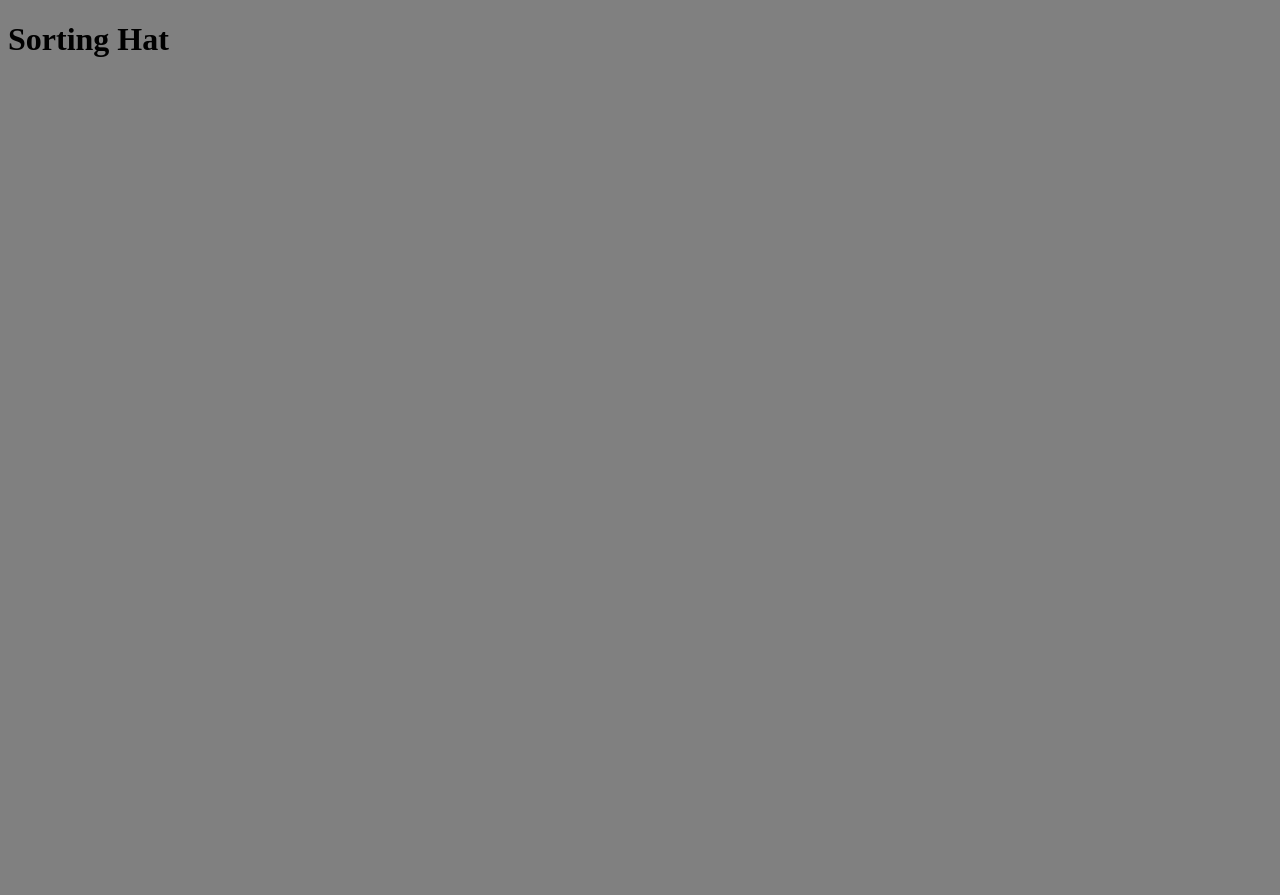
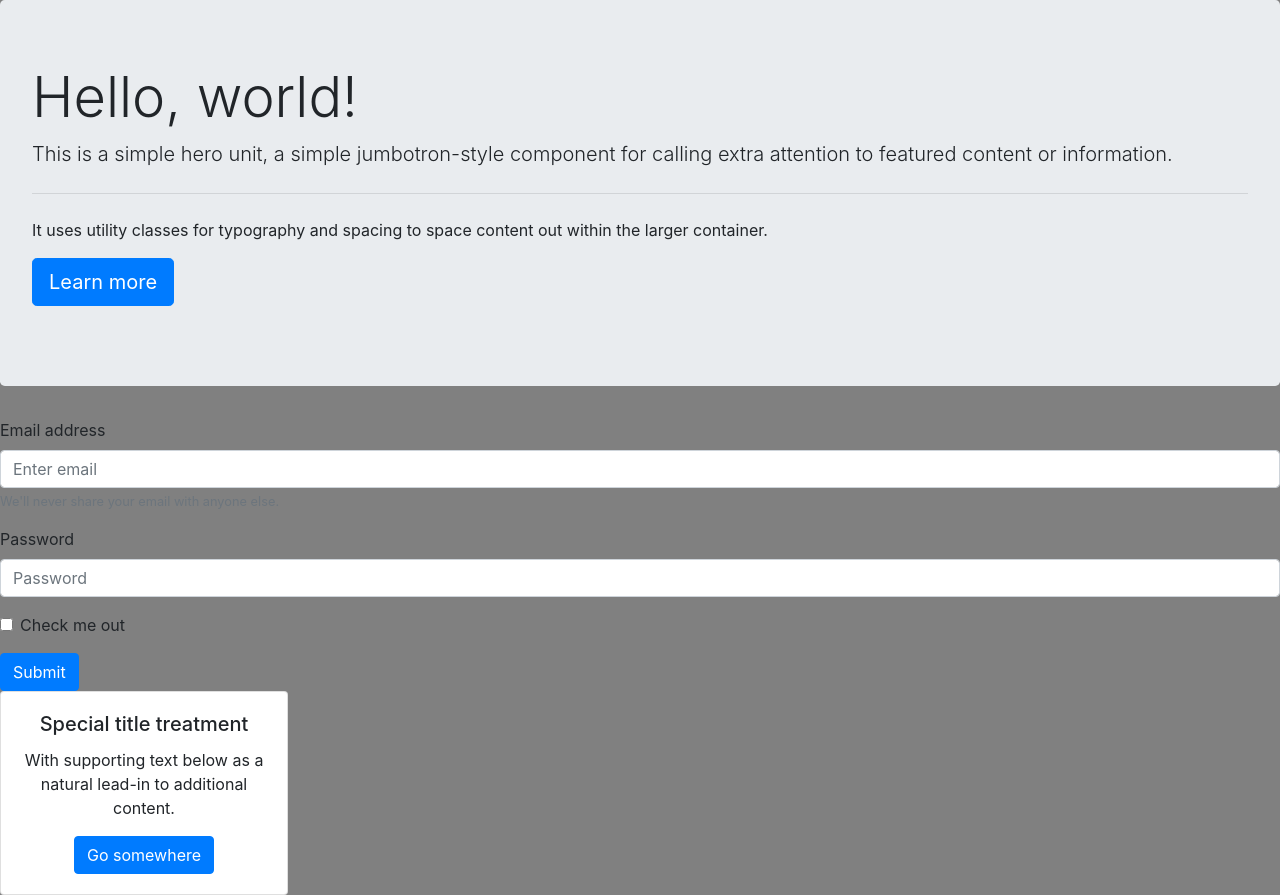
Before and after one commit to petestewart/sorting-hat, a plain HTML site: page index.html in a window 1280 px wide. Before the commit the page ends 800 px from the top, so only its background shows below. Drawn offline with nearby package versions, Linux system fonts and the light colour scheme.

Commit message:
added jumbotron form and card

```diff
--- a/index.html
+++ b/index.html
@@ -4,10 +4,57 @@
     <meta charset="UTF-8">
     <meta name="viewport" content="width=device-width, initial-scale=1.0">
     <title>Sorting Hat</title>
+    <link rel="stylesheet" href="https://stackpath.bootstrapcdn.com/bootstrap/4.4.1/css/bootstrap.min.css" integrity="sha384-Vkoo8x4CGsO3+Hhxv8T/Q5PaXtkKtu6ug5TOeNV6gBiFeWPGFN9MuhOf23Q9Ifjh" crossorigin="anonymous">
     <link rel="stylesheet" href="main.css">
 </head>
 <body>
-    <h1>Sorting Hat</h1>
+
+    <!-- fill out with intro -->
+    <div class="jumbotron">
+        <h1 class="display-4">Hello, world!</h1>
+        <p class="lead">This is a simple hero unit, a simple jumbotron-style component for calling extra attention to featured content or information.</p>
+        <hr class="my-4">
+        <p>It uses utility classes for typography and spacing to space content out within the larger container.</p>
+        <p class="lead">
+          <a class="btn btn-primary btn-lg" href="#" role="button">Learn more</a>
+        </p>
+      </div>
+      <!-- end of jumbotron -->
+
+      <!-- fill out with name and sort button -->
+      <form>
+        <div class="form-group">
+          <label for="exampleInputEmail1">Email address</label>
+          <input type="email" class="form-control" id="exampleInputEmail1" aria-describedby="emailHelp" placeholder="Enter email">
+          <small id="emailHelp" class="form-text text-muted">We'll never share your email with anyone else.</small>
+        </div>
+        <div class="form-group">
+          <label for="exampleInputPassword1">Password</label>
+          <input type="password" class="form-control" id="exampleInputPassword1" placeholder="Password">
+        </div>
+        <div class="form-group form-check">
+          <input type="checkbox" class="form-check-input" id="exampleCheck1">
+          <label class="form-check-label" for="exampleCheck1">Check me out</label>
+        </div>
+        <button type="submit" class="btn btn-primary">Submit</button>
+      </form>
+      <!-- end of form -->
+
+      <div id="cardsArea">
+        <!-- fill out cards with name and house -->
+        <div class="card text-center" style="width: 18rem;">
+            <div class="card-body">
+              <h5 class="card-title">Special title treatment</h5>
+              <p class="card-text">With supporting text below as a natural lead-in to additional content.</p>
+              <a href="#" class="btn btn-primary">Go somewhere</a>
+            </div>
+          </div>
+      </div>
+
+
+
+
+
     <script src="main.js"></script>
 </body>
 </html>
```
